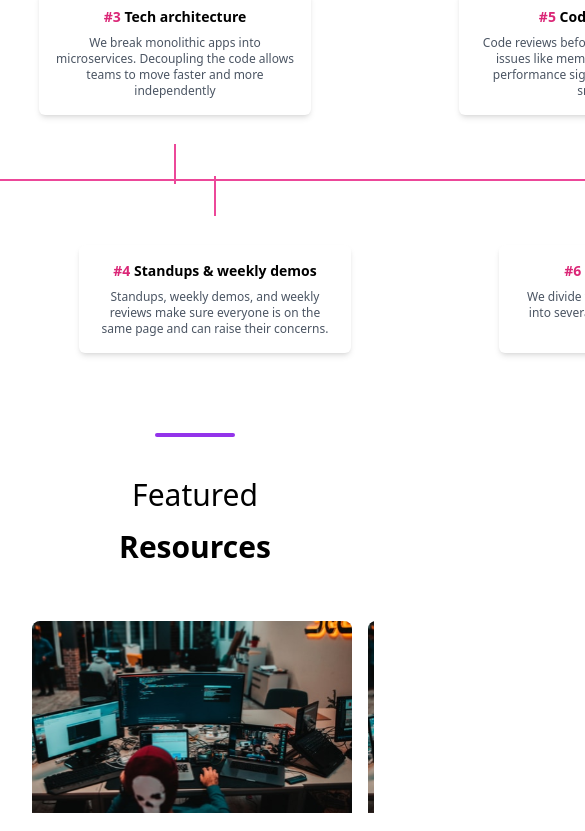
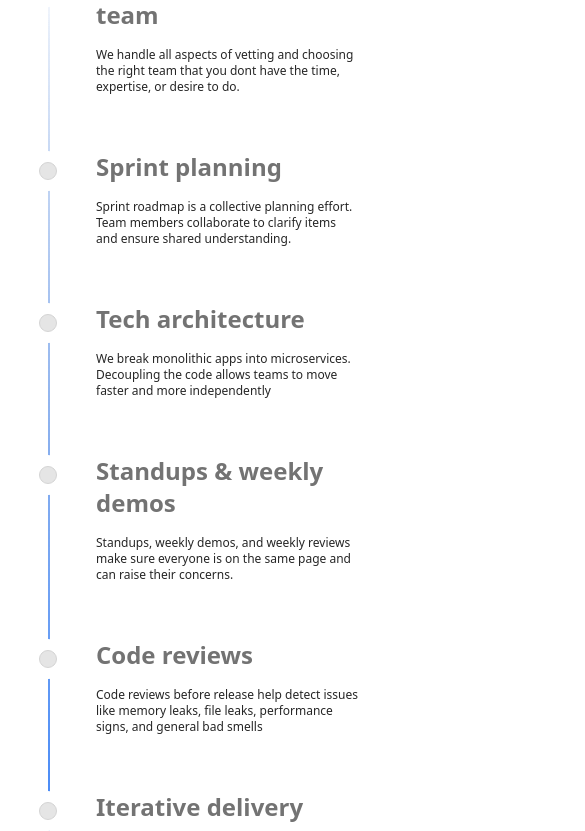
Before and after one commit to SankarSivam-Tech/gravitorix_website, a React (Create React App) app: page / in a window 390 px wide. Shown: the part 10251-11082 px from the top of the page, 585 px wide, since content can reach past the window. Built offline with nearby package versions, Linux system fonts and the light colour scheme; a web font is replaced by a local one.

Commit message:
Improve the TimeLine responsive

```diff
--- a/package.json
+++ b/package.json
@@ -8,14 +8,16 @@
     "@testing-library/react": "^16.3.0",
     "@testing-library/user-event": "^13.5.0",
     "animate.css": "^4.1.1",
-    "framer-motion": "^12.9.2",
+    "framer-motion": "^12.23.6",
     "lucide-react": "^0.503.0",
+    "motion": "^12.23.6",
     "react": "^19.1.0",
     "react-dom": "^19.1.0",
     "react-icons": "^5.5.0",
     "react-router-dom": "^7.5.2",
     "react-scripts": "5.0.1",
     "react-slick": "^0.30.3",
+    "react-vertical-timeline-component": "^3.5.3",
     "web-vitals": "^2.1.4"
   },
   "scripts": {
--- a/src/App.js
+++ b/src/App.js
@@ -9,7 +9,7 @@ import Services from './Pages/Services'
 import HireDevelopers from './Pages/HireDevelopers'
 import Footer from './Pages/Footer'
 import Hero from './Pages/Hero'
-import Timeline from "./Pages/TimeLine";
+import TimeLine from "./Pages/TimeLine/TimeLine";
 
 function App() {
   return (
@@ -23,7 +23,7 @@ function App() {
       <GreatSoftware />
       <Ourdesign />
       <TechStack />
-      <Timeline />
+      <TimeLine />
       <FeaturedResources />
       <HireDevelopers/>
       <Footer/>
--- /dev/null
+++ b/src/Pages/TimeLine/TimeLine.js
@@ -0,0 +1,124 @@
+import Header from "../../Components/Header.js";
+import TimeLineUI  from "./TimeLineUI.js";
+
+export default function TimeLine() {
+  const steps = [
+  {
+    id: 1,
+    title: "Assemble the right team",
+    description:
+      "We handle all aspects of vetting and choosing the right team that you dont have the time, expertise, or desire to do.",
+  },
+  {
+    id: 2,
+    title: "Sprint planning",
+    description:
+      "Sprint roadmap is a collective planning effort. Team members collaborate to clarify items and ensure shared understanding.",
+  },
+  {
+    id: 3,
+    title: "Tech architecture",
+    description:
+      "We break monolithic apps into microservices. Decoupling the code allows teams to move faster and more independently",
+  },
+  {
+    id: 4,
+    title: "Standups & weekly demos",
+    description:
+      "Standups, weekly demos, and weekly reviews make sure everyone is on the same page and can raise their concerns.",
+  },
+  {
+    id: 5,
+    title: "Code reviews",
+    description:
+      "Code reviews before release help detect issues like memory leaks, file leaks, performance signs, and general bad smells",
+  },
+  {
+    id: 6,
+    title: "Iterative delivery",
+    description:
+      "We divide the implementation process into several checkpoints rather than a single deadline.",
+  },
+];
+  const data = steps.map((step) => ({
+    title: step.title,
+    content: (
+      <div>
+        <p className="mb-4 text-xs font-normal text-neutral-800 md:text-sm dark:text-neutral-600">
+          {step.description}
+        </p>
+      </div>
+    ),
+  }));
+
+  return (<>
+    <div className="block lg:hidden relative w-full overflow-clip">
+      <TimeLineUI data={data} />
+    </div>
+    <div className="hidden lg:flex justify-center flex-col items-center">
+      <div className='text-center mb-10 flex flex-col items-center justify-center'>
+        <div className="w-20 h-1 bg-purple-600 mb-2 rounded-full"></div>
+        <Header text1="How development " text2="through Alcaline works" />
+      </div>
+      <div className="relative w-[100%] max-w-[1300px] min-w-[905px] py-16">
+        <div className="flex justify-around me-10">
+          {steps.map(
+            (step, idx) =>
+              step.id % 2 !== 0 && (
+                <div
+                  key={step.id}
+                  className={`flex flex-col items-center w-72 px-2 relative ${
+                    idx % 2 === 0 ? "mb-16" : "mt-16"
+                  }`}
+                >
+                  <div className="bg-white shadow-md rounded-md p-4 text-center w-full">
+                    <h3 className="text-sm font-bold text-pink-600">
+                      #{step.id}{" "}
+                      <span className="text-black">{step.title}</span>
+                    </h3>
+                    <p className="text-xs text-gray-600 mt-2">
+                      {step.description}
+                    </p>
+                  </div>
+
+                  <div className="absolute h-10 w-0.5 bg-pink-500 top-[123%] left-1/2 transform -translate-x-1/2"></div>
+                </div>
+              )
+          )}
+        </div>
+        <div className="flex justify-between items-center border-t-2 border-pink-500 mx-8 relative">
+          <div className="absolute -right-[3%] -top-5 text-2xl">🏆</div>
+        </div>
+
+        <div className="flex justify-around ms-10">
+          {steps.map(
+            (step, idx) =>
+              step.id % 2 === 0 && (
+                <>
+                  <div
+                    key={step.id}
+                    className={`flex flex-col items-center w-72 px-2 relative ${
+                      idx % 2 === 0 ? "mb-16" : "mt-16"
+                    }`}
+                  >
+                    <div className="bg-white shadow-md rounded-md p-4 text-center w-full">
+                      <h3 className="text-sm font-bold text-pink-600">
+                        #{step.id}{" "}
+                        <span className="text-black">{step.title}</span>
+                      </h3>
+                      <p className="text-xs text-gray-600 mt-2">
+                        {step.description}
+                      </p>
+                    </div>
+
+                    <div className="absolute h-10 w-0.5 bg-pink-500 bottom-[123%] left-1/2 transform -translate-x-1/2 "></div>
+                  </div>
+                </>
+              )
+          )}
+        </div>
+      </div>
+    </div>
+  </>
+  )
+}
--- /dev/null
+++ b/src/Pages/TimeLine/TimeLineUI.js
@@ -0,0 +1,75 @@
+import { useScroll, useTransform, motion } from "motion/react";
+import { useEffect, useRef, useState } from "react";
+import Header from "../../Components/Header";
+
+export default function TimeLineUI({ data }) {
+  const ref = useRef(null);
+  const containerRef = useRef(null);
+  const [height, setHeight] = useState(0);
+
+  useEffect(() => {
+    if (ref.current) {
+      const rect = ref.current.getBoundingClientRect();
+      setHeight(rect.height);
+    }
+  }, [ref]);
+
+  const { scrollYProgress } = useScroll({
+    target: containerRef,
+    offset: ["start 10%", "end 50%"],
+  });
+
+  const heightTransform = useTransform(scrollYProgress, [0, 1], [0, height]);
+  const opacityTransform = useTransform(scrollYProgress, [0, 0.1], [0, 1]);
+
+  return (
+    <div
+      className="w-full bg-white  font-sans md:px-10" //  dark:bg-neutral-950
+      ref={containerRef}
+    >
+      <div className="text-center mb-10 flex flex-col items-center justify-center">
+        <div className="w-20 h-1 bg-purple-600 mb-2 rounded-full"></div>
+        <Header text1="How development " text2="through Alcaline works" />
+      </div>
+
+      <div ref={ref} className="relative max-w-7xl mx-auto pb-20">
+        {data.map((item, index) => (
+          <div
+            key={index}
+            className="flex justify-start pt-10 md:pt-40 md:gap-10"
+          >
+            <div className="sticky flex flex-col md:flex-row z-40 items-center top-40 self-start max-w-xs lg:max-w-sm md:w-full">
+              <div className="h-10 absolute left-3 md:left-3 w-10 rounded-full bg-white dark:bg-black flex items-center justify-center">
+                <div className="h-4 w-4 rounded-full bg-neutral-200 dark:bg-neutral-800 border border-neutral-300 dark:border-neutral-700 p-2" />
+              </div>
+              <h3 className="hidden md:block text-xl md:pl-20 md:text-5xl font-bold text-neutral-500 dark:text-neutral-500 ">
+                {item.title}
+              </h3>
+            </div>
+
+            <div className="relative pl-20 pr-4 md:pl-4 w-full">
+              <h3 className="md:hidden block text-2xl mb-4 text-left font-bold text-neutral-500 dark:text-neutral-500">
+                {item.title}
+              </h3>
+              {item.content}{" "}
+            </div>
+          </div>
+        ))}
+        <div
+          style={{
+            height: height + "px",
+          }}
+          className="absolute md:left-8 left-8 top-0 overflow-hidden w-[2px] bg-[linear-gradient(to_bottom,var(--tw-gradient-stops))] from-transparent from-[0%] via-neutral-200 dark:via-neutral-700 to-transparent to-[99%]  [mask-image:linear-gradient(to_bottom,transparent_0%,black_10%,black_90%,transparent_100%)] "
+        >
+          <motion.div
+            style={{
+              height: heightTransform,
+              opacity: opacityTransform,
+            }}
+            className="absolute inset-x-0 top-0  w-[2px] bg-gradient-to-t from-purple-500 via-blue-500 to-transparent from-[0%] via-[10%] rounded-full"
+          />
+        </div>
+      </div>
+    </div>
+  );
+}
```
Also changed, not shown: 1 other file (tests, documents, lock files or other folders).
